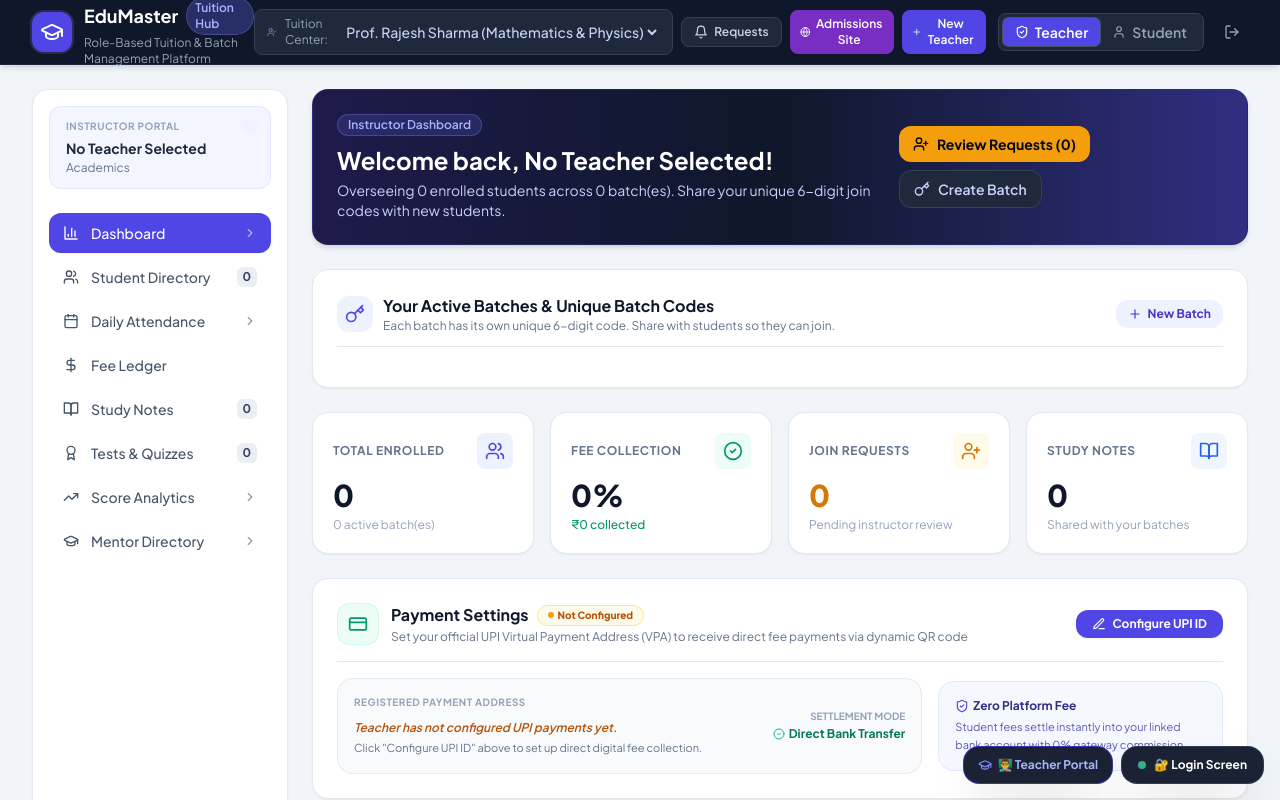
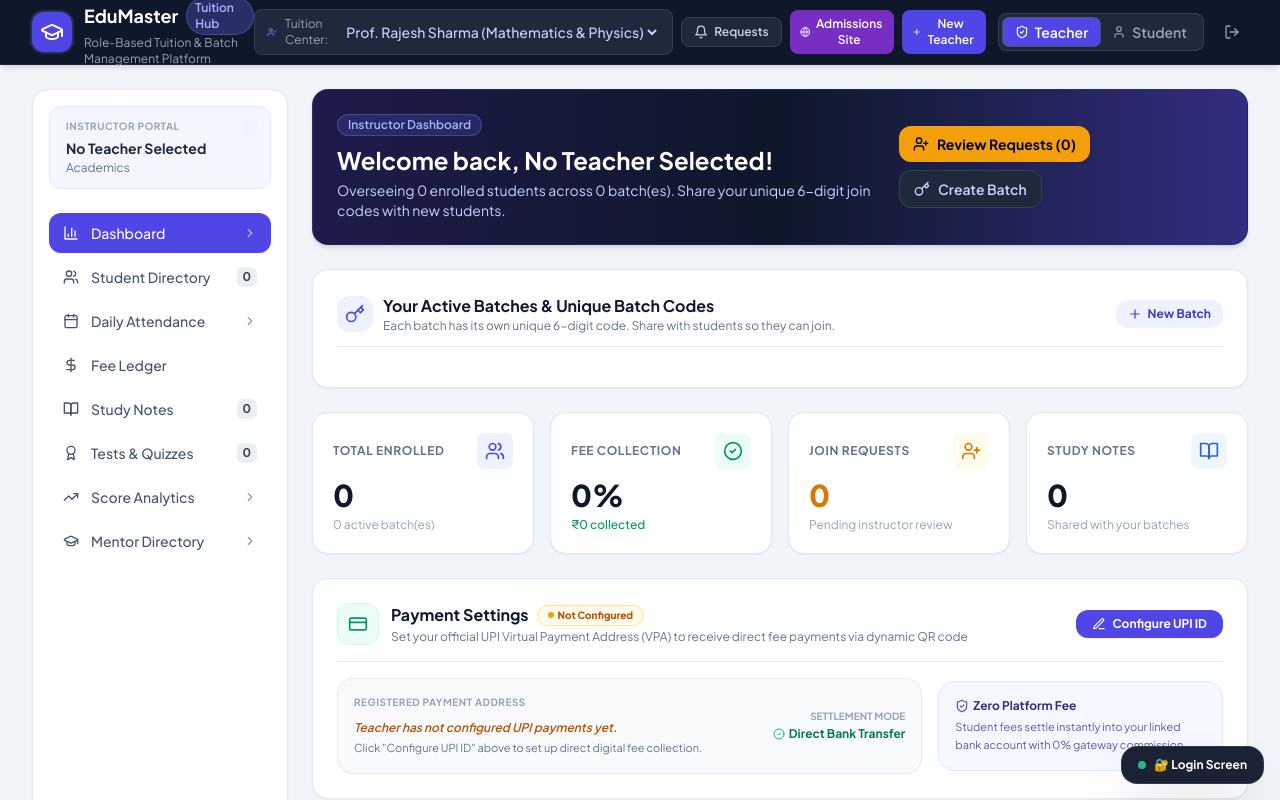
Before and after one commit to dilipyadav756/tuition-management-app, a React (Vite) app: page / in a window 1280 px wide. Shown: the top 800 px of the page. Built offline with nearby package versions, Linux system fonts and the light colour scheme.

Commit message:
fix: remove teacher portal button from home screen

```diff
--- a/src/App.tsx
+++ b/src/App.tsx
@@ -124,16 +124,6 @@ export default function App() {
     <div className="relative">
       {/* FLOATING ACTION PILLS */}
       <div className="fixed bottom-4 right-4 z-50 flex items-center space-x-2">
-        {/* Teacher Auth Modal Pill */}
-        <button
-          onClick={() => setShowTeacherAuthModal(true)}
-          className="bg-slate-900/95 hover:bg-slate-800 text-indigo-300 px-3.5 py-2.5 rounded-2xl text-xs font-bold shadow-2xl border border-indigo-700/80 flex items-center space-x-1.5 backdrop-blur-md transition-all cursor-pointer hover:border-indigo-400"
-          title="Open Teacher Login & Center Onboarding"
-        >
-          <GraduationCap className="w-3.5 h-3.5 text-indigo-400" />
-          <span className="hidden sm:inline">👨‍🏫 Teacher Portal</span>
-        </button>
-
         {/* Toggle Login Page Pill */}
         <button
           onClick={() => setShowLoginScreen(true)}
```
